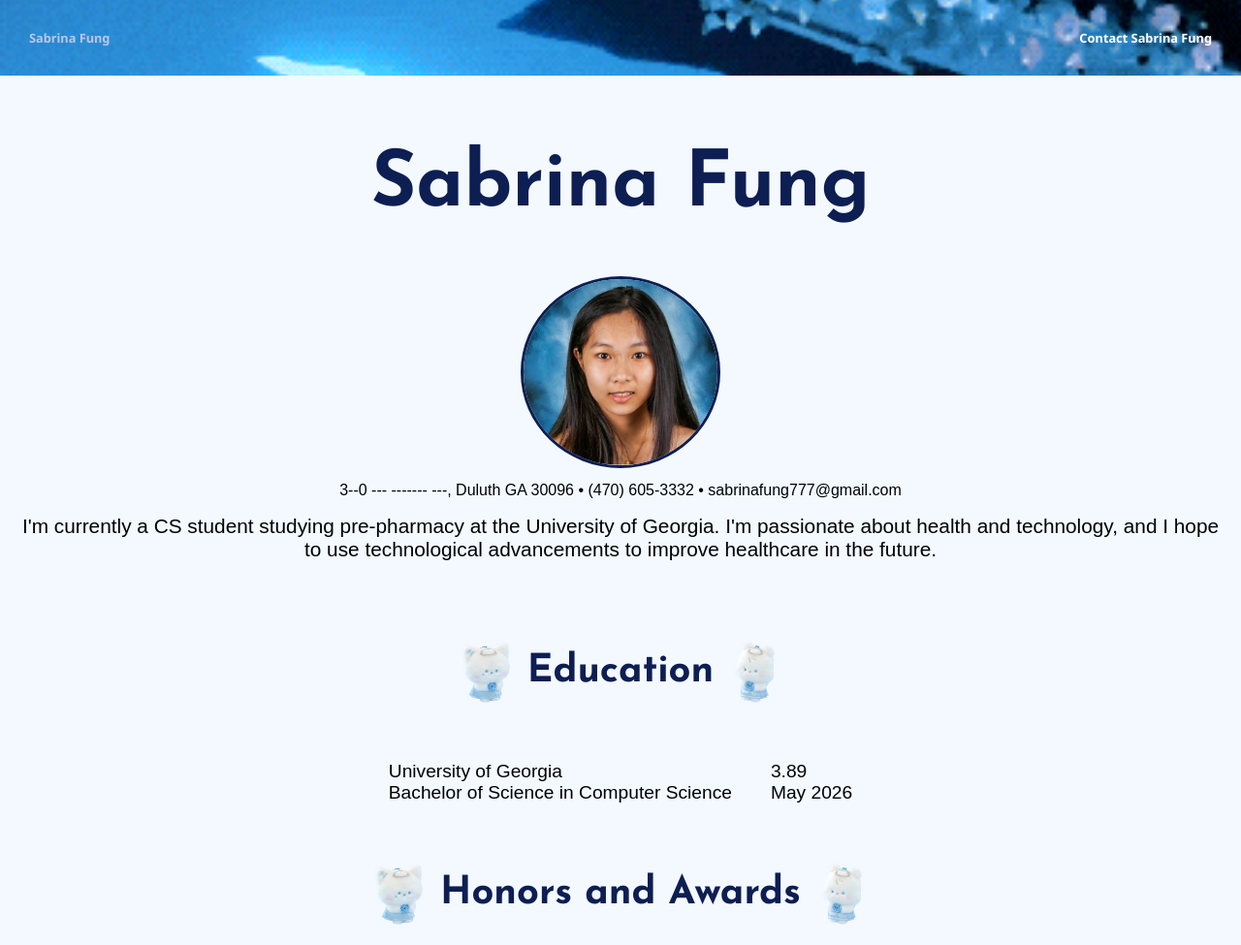
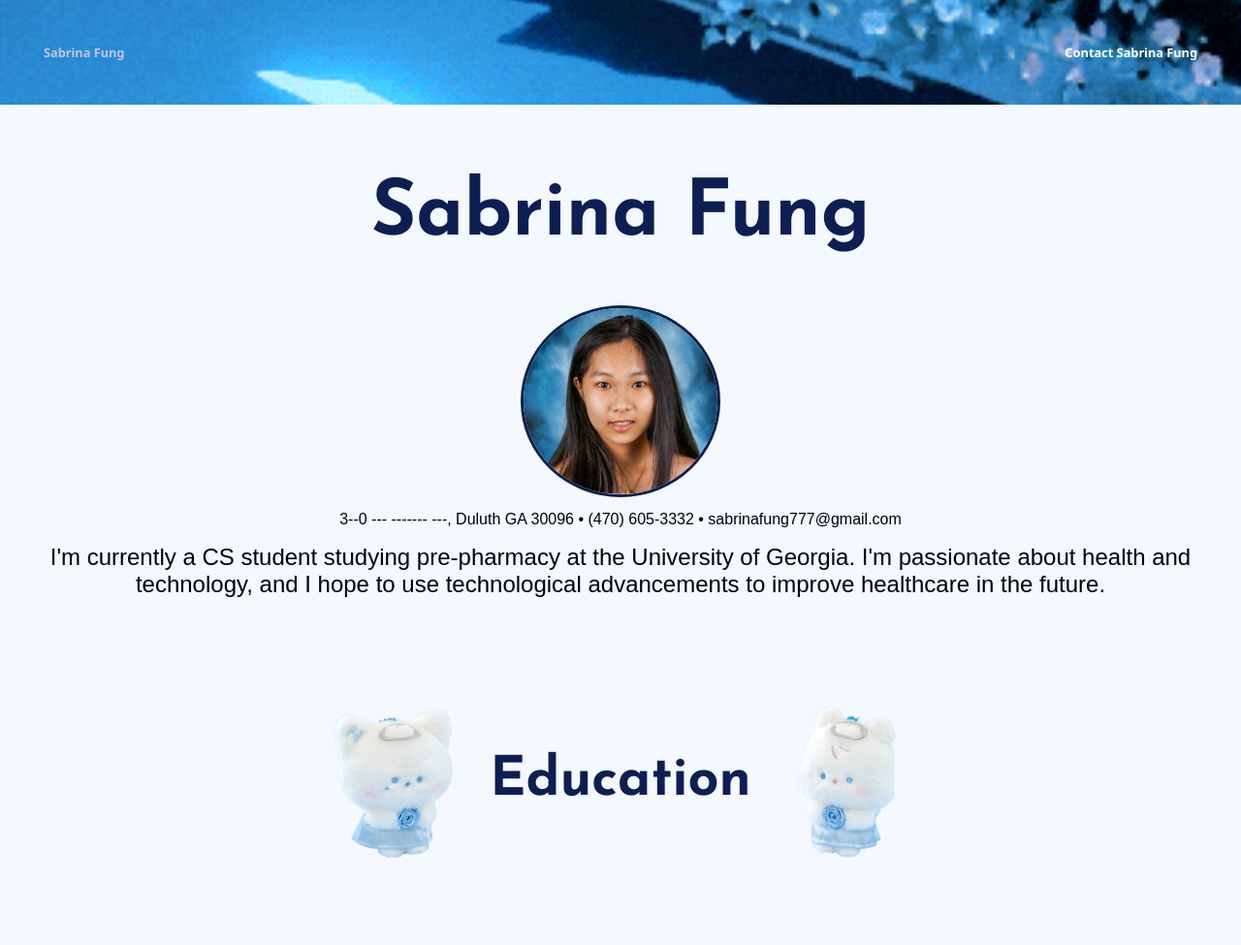
Before and after one commit to sabrinafung04/sabrinafung04.github.io, a website: page index.html in a window 1280 px wide. Shown: the top 975 px of the page at 97% size. Drawn offline with Linux system fonts and the light colour scheme; a web font is replaced by a local one.

Commit message:
css changes

```diff
--- a/css/style.css
+++ b/css/style.css
@@ -21,7 +21,7 @@ nav {
 }
 
 nav p {
-    margin: 20px;
+    margin: 35px;
     font-weight: bold;
 
 }
@@ -82,7 +82,7 @@ header img {
   font-family: "Zain", sans-serif;
   font-weight: 300;
   font-style: normal;
-  font-size: 1.3rem;
+  font-size: 1.5rem;
   margin-top: 10px;
 }
 
@@ -105,8 +105,8 @@ hr {
 }
 
 .deco img {
-  height: 15%;
-  max-height: 100px;
+  height: 25%;
+  max-height: 250px;
   width: auto;
 }
 
@@ -118,13 +118,14 @@ section {
   font-family: "Zain", sans-serif;
   font-weight: 300;
   font-style: normal;
-  font-size: larger;
+  font-size: 2rem;
 }
 
 .deco h2 {
   font-family: "Josefin Sans", sans-serif;
-  font-size: 2.5rem;
+  font-size: 3.5rem;
   color: rgb(13, 30, 82);
+  text-align: center;
 }
 
 section h3 {
@@ -209,6 +210,11 @@ section a:hover {
       text-align: center;
     }
 
+    nav p {
+    margin: 15px;
+    font-weight: bold;
+    }
+
     .three-col {
       grid-template-columns: 1fr;
       gap: 10px;
```
